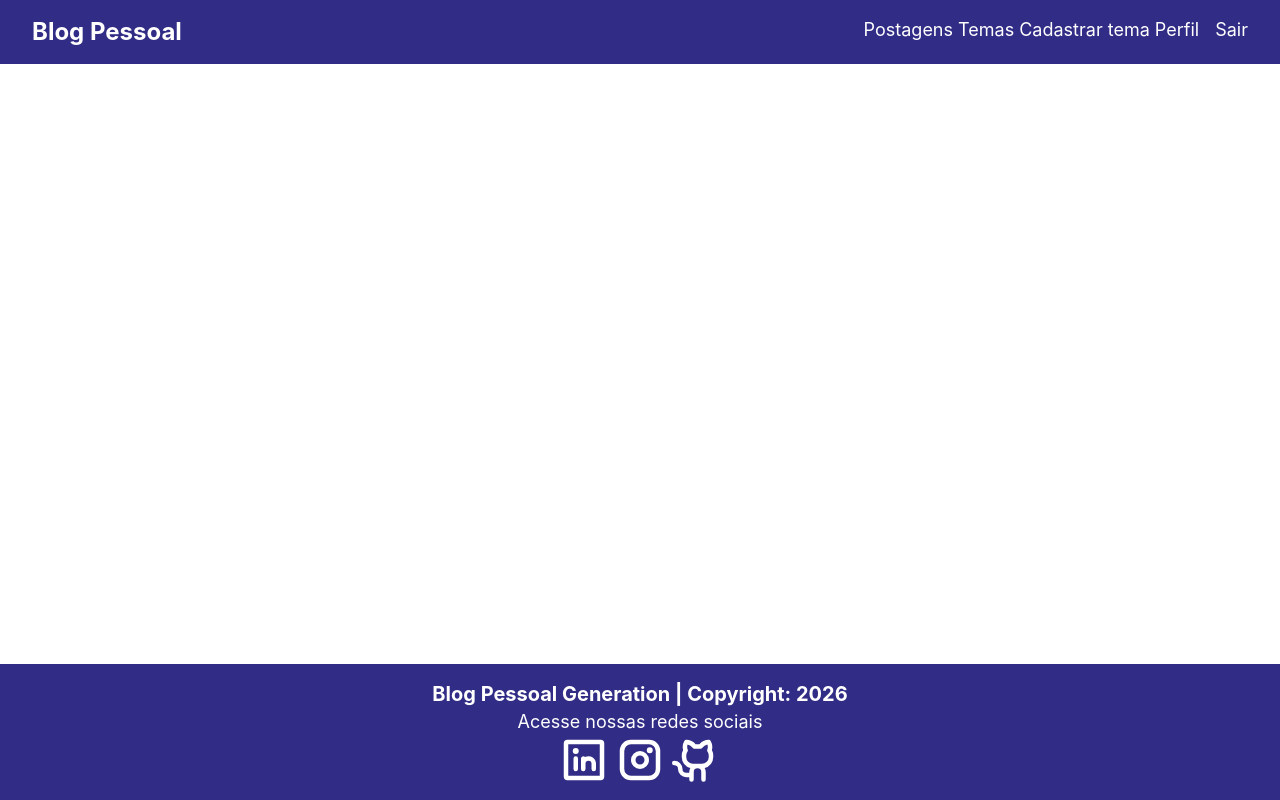
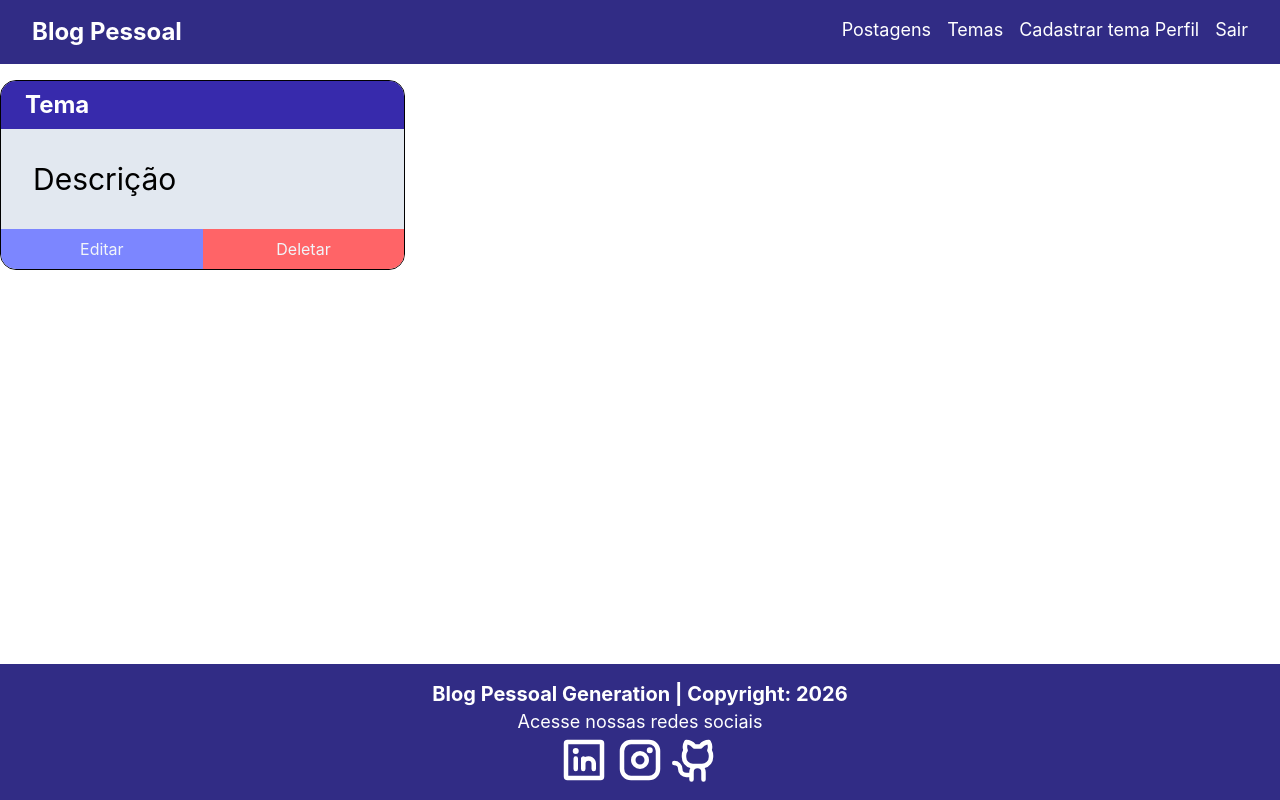
Before and after one commit to eduarda0aleixo/react-gen, a React (Vite) app in the folder blogpessoal/: page /temas in a window 1280 px wide. Built offline with nearby package versions, Linux system fonts and the light colour scheme.

Commit message:
Estilização CardTema e Lista Temas

```diff
--- a/blogpessoal/src/App.tsx
+++ b/blogpessoal/src/App.tsx
@@ -6,6 +6,7 @@ import Home from './pages/home/Home'
 import Cadastro from './pages/cadastro/Cadastro'
 import Login from './pages/login/Login'
 import { AuthProvider } from './contexts/AuthContext'
+import ListaTemas from './components/tema/listatemas/ListaTemas'
 
 function App() {
   return (
@@ -17,8 +18,9 @@ function App() {
           <div className="grow">
             <Routes>
               <Route path="/login" element={<Login />} />
+              <Route path='/home' element={<Home />} />
               <Route path="/cadastro" element={<Cadastro />} />
-              <Route path='/home' element={<Home />} />
+              <Route path="/temas" element={<ListaTemas />} />
             </Routes>
           </div>
           <Footer />
--- a/blogpessoal/src/components/navbar/Navbar.tsx
+++ b/blogpessoal/src/components/navbar/Navbar.tsx
@@ -24,7 +24,7 @@ export default function Navbar(){
             <Link to='/home' className="text-2xl font-bold">Blog Pessoal</Link>
             <div className="flex gap-4">
                 Postagens
-                Temas
+                <Link to='/temas' className='hover:underline'>Temas</Link>
                 Cadastrar tema
                 Perfil
                 <Link to='/login' onClick={logout} className='hover:underline'>
--- /dev/null
+++ b/blogpessoal/src/components/tema/cardtema/CardTema.tsx
@@ -0,0 +1,22 @@
+import { Link } from 'react-router-dom'
+
+function CardTema() {
+    return (
+        <div className='border flex flex-col rounded-2xl overflow-hidden justify-between'>
+            <header className='py-2 px-6 bg-indigo-800 text-white font-bold text-2xl'>Tema</header>
+            <p className='p-8 text-3xl bg-slate-200 h-full'>Descrição</p>
+
+            <div className="flex">
+                <Link to="" className='w-full text-slate-100 bg-indigo-400 hover:bg-indigo-800 flex items-center justify-center py-2'>
+                    <button>Editar</button>
+                </Link>
+
+                <Link to="" className='text-slate-100 bg-red-400 hover:bg-red-700 w-full flex items-center justify-center'>
+                    <button>Deletar</button>
+                </Link>
+            </div>
+        </div>
+    )
+}
+
+export default CardTema
--- /dev/null
+++ b/blogpessoal/src/components/tema/listatemas/ListaTemas.tsx
@@ -0,0 +1,16 @@
+import CardTema from "../cardtema/CardTema"
+
+function ListaTemas() {
+
+    return (
+        <div className="flex justify-center w-full my-4">
+            <div className="container flex flex-col">
+                <div className="grid grid-cols-1 md:grid-cols-2 lg:grid-cols-3 gap-8">
+                    <CardTema />
+                </div>
+            </div>
+        </div>
+    )
+}
+
+export default ListaTemas
```
